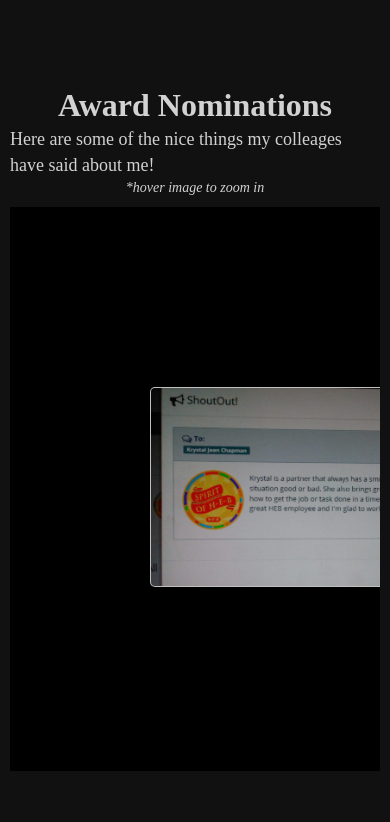
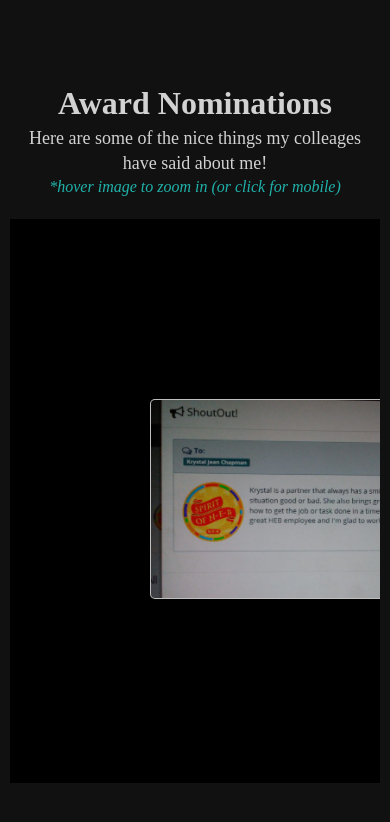
Before and after one commit to KrystalJean/heb-nominations, a plain HTML site: page index.html in a window 390 px wide. Drawn offline with Linux system fonts and the light colour scheme.

Commit message:
add responsive

```diff
--- a/gallery-style.css
+++ b/gallery-style.css
@@ -6,6 +6,8 @@
 
 body {
   height: 100vh;
+  width: 100vw;
+  text-align: center;
   background-color: #111;
   color: rgb(210, 210, 210);
 
@@ -13,6 +15,7 @@ body {
   flex-direction: column;
   justify-content: center;
   align-items: center;
+  border-radius: 5px;
 }
 
 .intro {
@@ -20,7 +23,8 @@ body {
   flex-direction: column;
   justify-content: center;
   align-items: center;
-  padding: 10px;
+  width: 100%;
+  padding: 20px;
   line-height: 1.4;
 }
 
@@ -29,7 +33,8 @@ body {
 }
 
 .intro p:nth-child(3) {
-  font-size: 14px;
+  font-size: 16px;
+  color: lightseagreen;
 }
 
 .gallery {
--- a/index.html
+++ b/index.html
@@ -13,7 +13,7 @@
     <div class="intro">
         <h1>Award Nominations</h1>
         <p>Here are some of the nice things my colleages have said about me!</p>
-        <p><i>*hover image to zoom in </i></p>
+        <p><i>*hover image to zoom in (or click for mobile) </i></p>
     </div>
 
 
```
